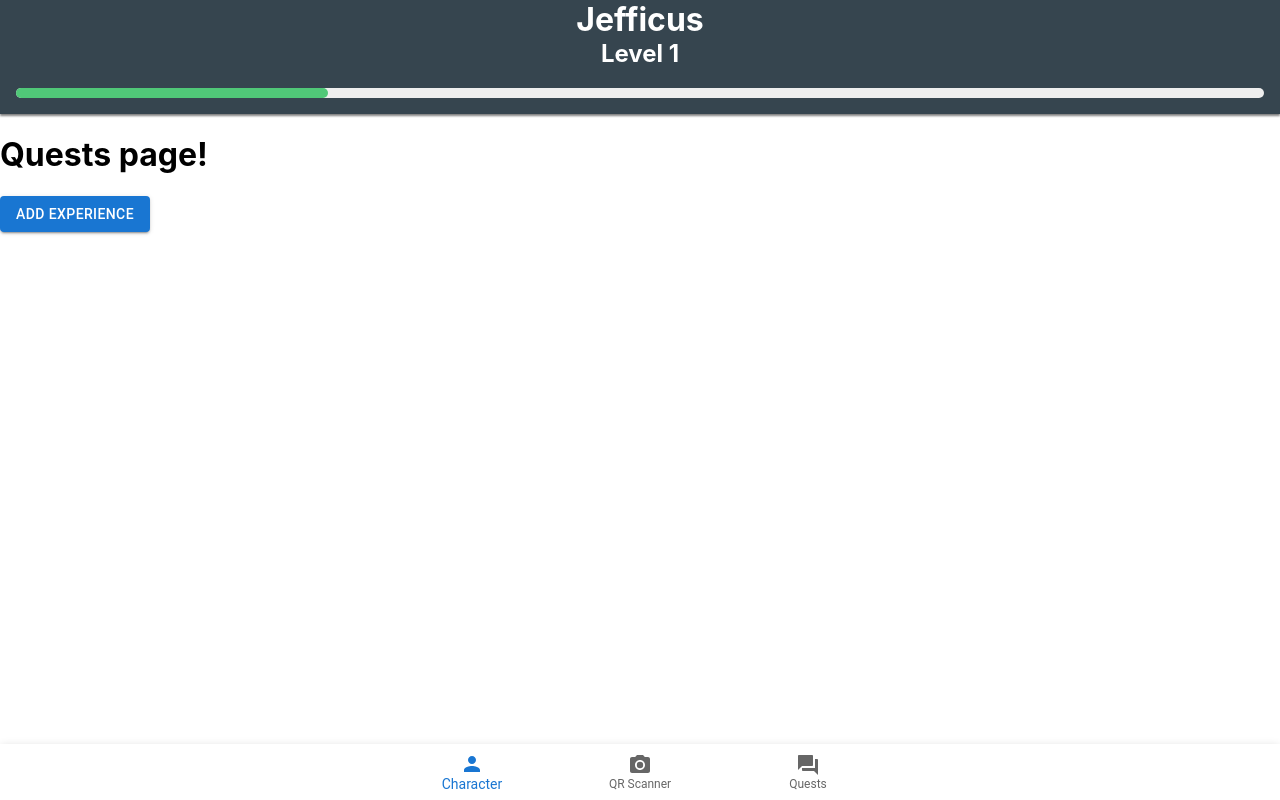
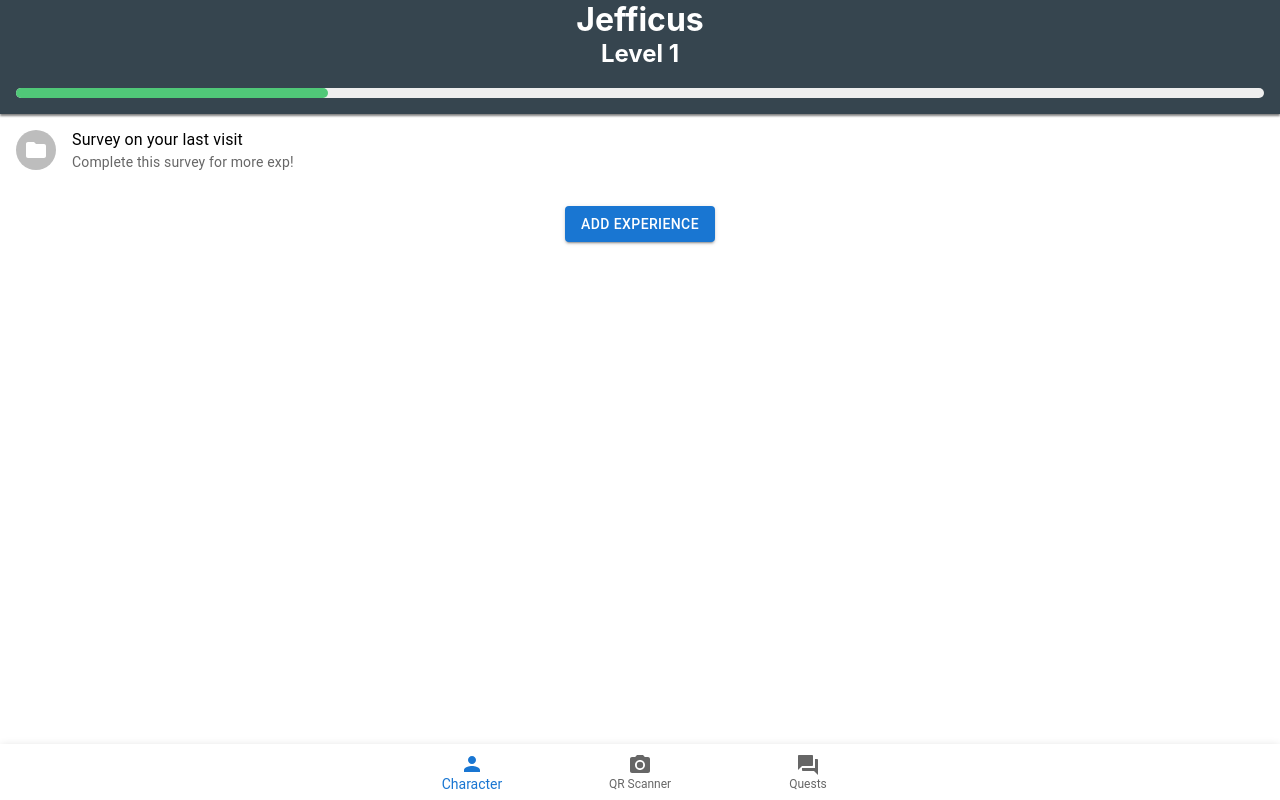
Before and after one commit to jeff-soriano/con-quest, a React (Create React App) app: page /quests in a window 1280 px wide. Built offline with nearby package versions, Linux system fonts and the light colour scheme.

Commit message:
Add basic list to quests page

```diff
--- a/src/components/Quests.jsx
+++ b/src/components/Quests.jsx
@@ -2,6 +2,13 @@ import { React } from 'react'
 import { useOutletContext } from 'react-router-dom'
 
 import Button from '@mui/material/Button'
+import List from '@mui/material/List'
+import ListItem from '@mui/material/ListItem'
+import ListItemAvatar from '@mui/material/ListItemAvatar'
+import ListItemText from '@mui/material/ListItemText'
+import ListItemButton from '@mui/material/ListItemButton'
+import FolderIcon from '@mui/icons-material/Folder'
+import Avatar from '@mui/material/Avatar'
 
 const Quests = () => {
   const [setExp] = useOutletContext()
@@ -9,9 +16,27 @@ const Quests = () => {
   const addExp = () => setExp((xp) => (xp < 100 ? xp + 5 : xp))
 
   return (
-    <div>
-      <h1>Quests page!</h1>
-      <Button onClick={addExp} variant="contained">
+    <div style={{ textAlign: 'center' }}>
+      <List disablePadding>
+        <ListItem disablePadding>
+          <ListItemButton>
+            <ListItemAvatar>
+              <Avatar>
+                <FolderIcon />
+              </Avatar>
+            </ListItemAvatar>
+            <ListItemText
+              primary="Survey on your last visit"
+              secondary="Complete this survey for more exp!"
+            />
+          </ListItemButton>
+        </ListItem>
+      </List>
+      <Button
+        onClick={addExp}
+        variant="contained"
+        style={{ marginTop: '20px' }}
+      >
         Add experience
       </Button>
     </div>
```
